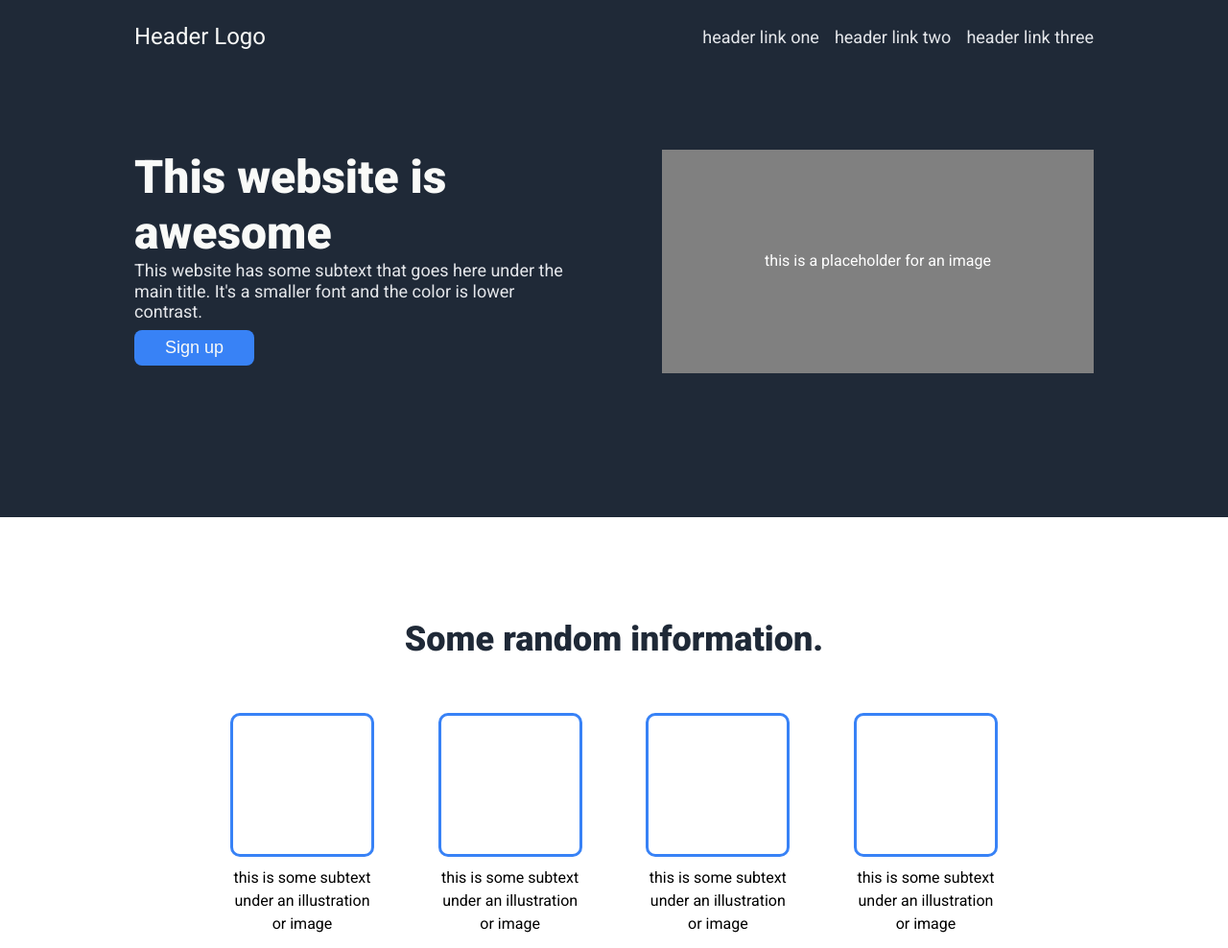
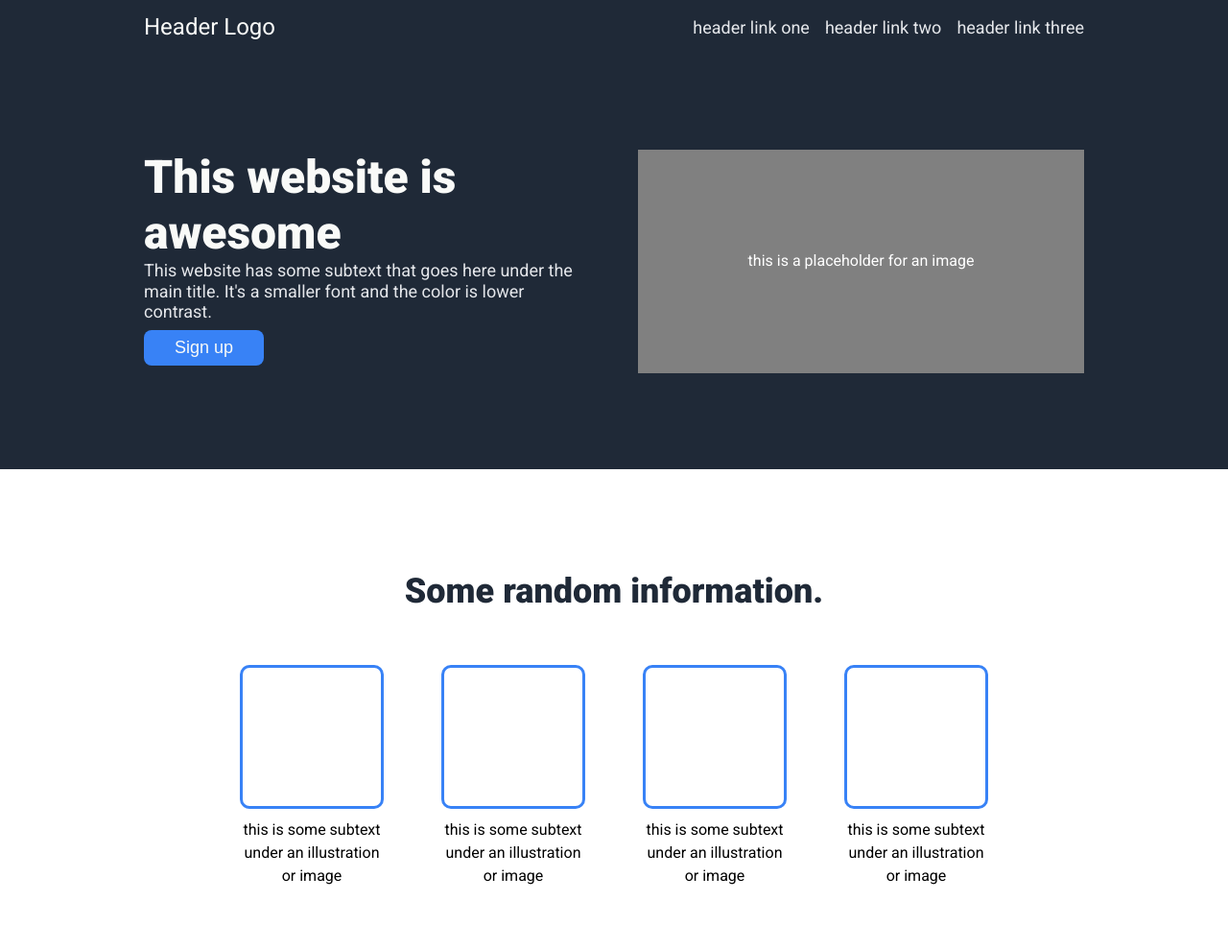
Before and after one commit to spcameron/odin-landing-page, a plain HTML site: page index.html in a window 1280 px wide. Shown: the top 988 px of the page at 96% size. Drawn offline with Linux system fonts and the light colour scheme.

Commit message:
Complete the project and prepare for submission
With this commit, the page is fully laid out and appears to mirror the desired
outcome. This is the draft I will be submitting as my completed project.

```diff
--- a/style.css
+++ b/style.css
@@ -10,22 +10,18 @@ body {
   line-height: 1.5;
 }
 
-.header,
-.footer {
-  background-color: #1f2937;
-  color: #fff;
-}
 
 /* header goes here */
 
 .header {
-  padding: 20px 0 100px 0;
+  background-color: #1f2937;
+  color: #fff;
 }
 
 .navbar {
   max-width: 1000px;
   margin: 0 auto;
-  padding-bottom: 50px;
+  padding: 10px;
 
   display: flex;
   justify-content: space-between;
@@ -53,10 +49,10 @@ body {
 .hero {
   max-width: 1000px;
   margin: 0 auto;
-  padding: 50px 0;
+  padding: 100px 10px;
 
   display: flex;
-  gap: 100px;
+  gap: 50px;
 }
 
 .hero .container {
@@ -99,7 +95,7 @@ body {
 .info {
   max-width: 800px;
   margin: 0 auto;
-  padding: 50px 0 100px 0;
+  padding: 50px 10px;
   text-align: center;
 }
 
@@ -113,6 +109,7 @@ body {
 .cards-container {
   display: flex;
   justify-content: space-between;
+  padding-bottom: 50px;
 }
 
 .card {
@@ -139,7 +136,7 @@ body {
 .quote-container {
   max-width: 800px;
   margin: 0 auto;
-  padding: 100px 0;
+  padding: 100px 10px;
   display: flex;
   flex-direction: column;
 }
@@ -182,6 +179,11 @@ body {
 
 /* footer goes here */
 
+.footer {
+  background-color: #1f2937;
+  color: #fff;
+}
+
 .footer .copyright {
   height: 100px;
   font-size: 14px;
```
